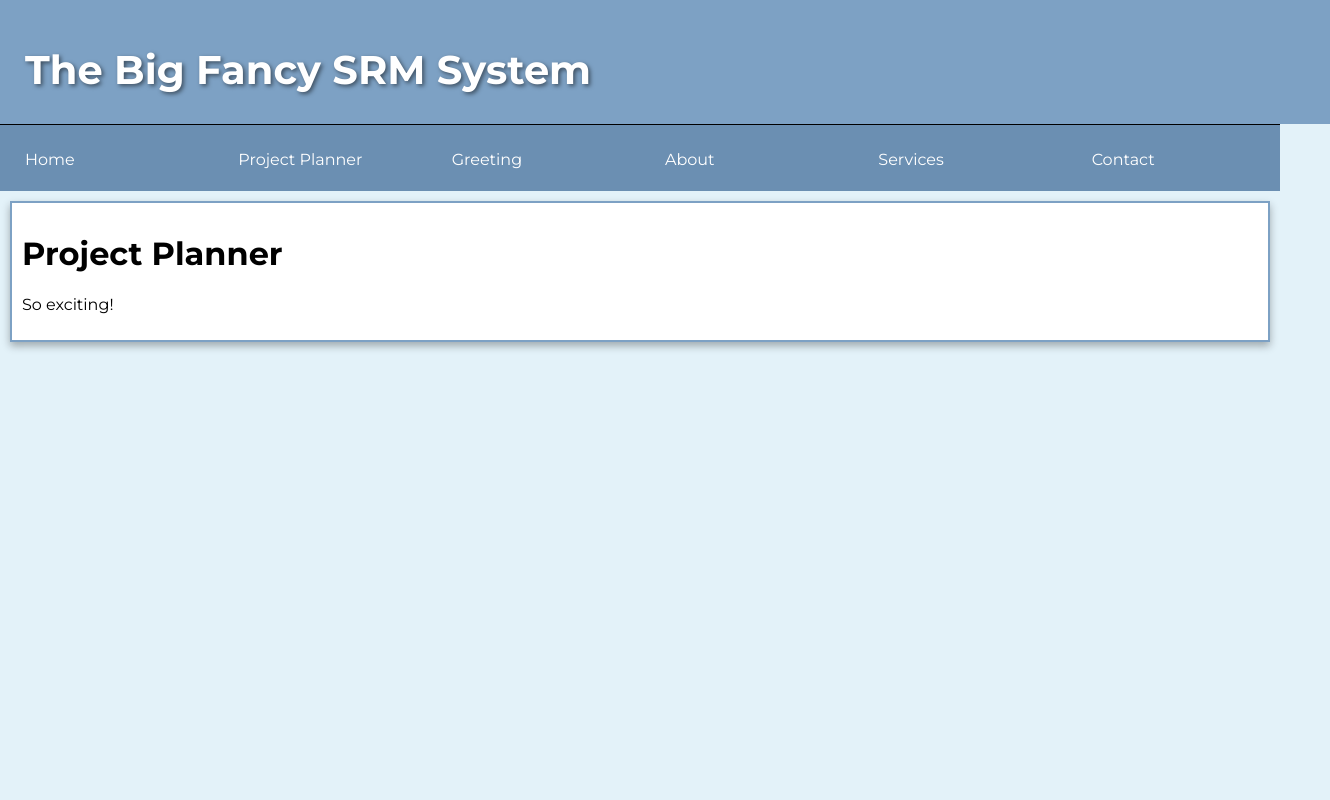
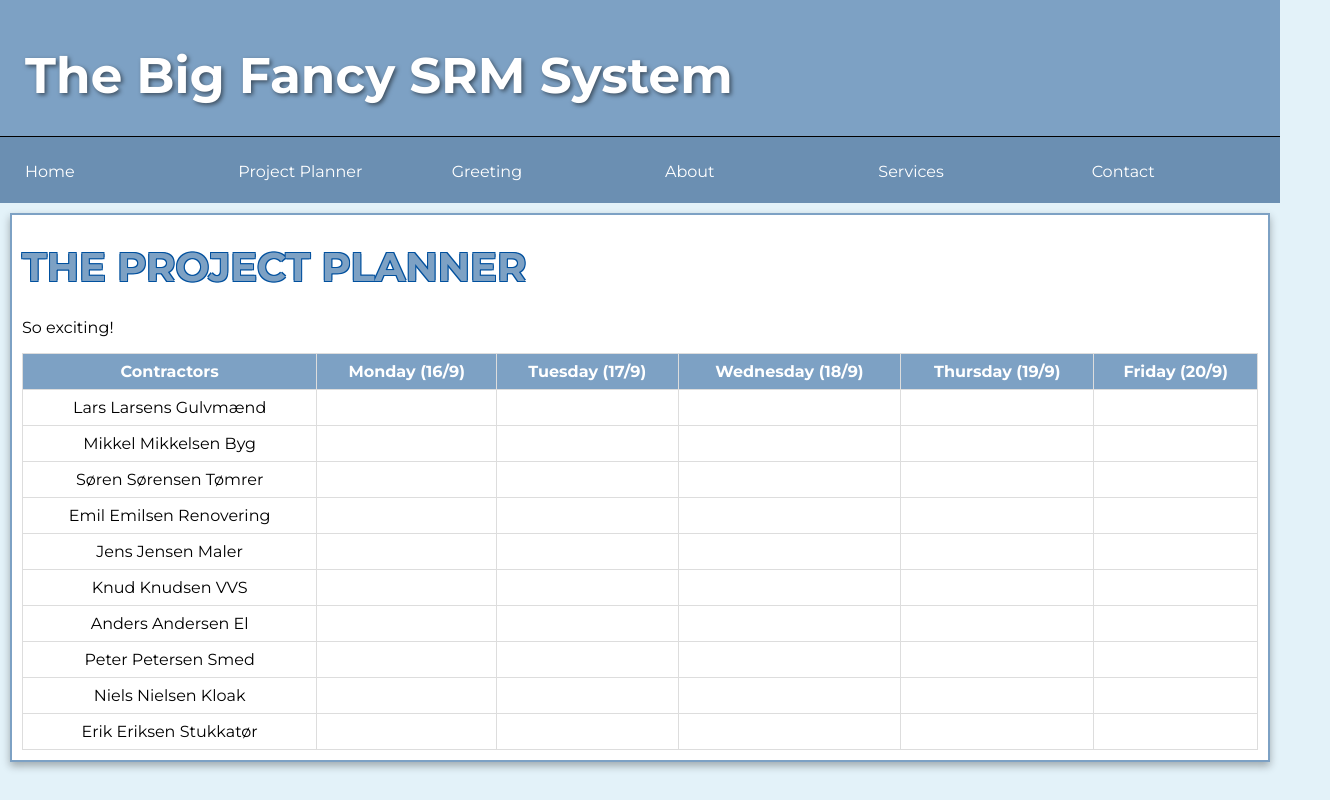
Before and after one commit to MatDat/react-testing-environment, a React (Create React App) app: page /projectPlanner in a window 1280 px wide. Shown: the whole page, 1330 px wide, since content can reach past the window. Built offline with nearby package versions, Linux system fonts and the light colour scheme.

Commit message:
Refactor CSS styles and add new page for Project Planner

```diff
--- a/src/App.css
+++ b/src/App.css
@@ -5,6 +5,14 @@ body {
   padding: 0;
   font-family: "Montserrat", Arial, sans-serif;
   background-color: #e3f2f9;
+}
+
+h1 {
+  font-size: 40px;
+  color: #7da1c4;
+  text-transform: uppercase;
+  text-shadow: -1px -1px 0 #00509e, 1px -1px 0 #00509e, -1px 1px 0 #00509e,
+    1px 1px 0 #00509e;
 }
 
 .App {
@@ -48,13 +56,12 @@ body {
 
 .headerTitle {
   text-shadow: 2px 2px 4px rgba(0, 0, 0, 0.5);
-  font-size: 40px;
+  font-size: 50px;
   text-transform: capitalize;
   font-weight: bold;
 }
 
 .headerContainer {
-  width: 100%;
   padding: 45px 25px 30px 25px;
   background-color: #7da1c4;
   color: white;
@@ -62,11 +69,13 @@ body {
 
 .mainContainer {
   border: 2px solid #7da1c4;
-  padding: 10px;
+  padding: 0px 10px 10px 10px;
   margin: 10px;
   background-color: white;
   box-shadow: 0 4px 8px rgba(0, 0, 0, 0.3);
+  overflow-x: auto; /* Adds horizontal scrolling if needed */
 }
+
 .menuStyle {
   width: 100%;
   background-color: #6b8fb2;
@@ -88,11 +97,11 @@ body {
   box-sizing: border-box;
   cursor: pointer;
   width: 100%;
+  font-size: 16px;
 }
 
 .listItemStyle li a {
   display: block;
-  width: 100%;
   padding: 25px 25px 20px 25px;
   color: white;
   text-decoration: none;
@@ -114,3 +123,35 @@ a:hover {
   color: black;
   transition: all 0.3s ease;
 }
+
+.fullwidth-table {
+  width: 100%;
+  border-collapse: collapse;
+  table-layout: auto; /* Adjusted for better content fitting */
+}
+
+.fullwidth-table th,
+.fullwidth-table td {
+  border: 1px solid #ddd;
+  padding: 8px;
+  text-align: center;
+  word-wrap: break-word; /* Handles long words */
+}
+
+.fullwidth-table th {
+  background-color: #7da1c4;
+  color: white;
+}
+
+@media (max-width: 768px) {
+  .fullwidth-table th,
+  .fullwidth-table td {
+    padding: 4px; /* Reduce padding on smaller screens */
+    font-size: 14px; /* Adjust font size */
+  }
+
+  /* Add horizontal scroll for the table on small screens */
+  .mainContainer {
+    overflow-x: auto;
+  }
+}
--- a/src/Components/Index.js
+++ b/src/Components/Index.js
@@ -3,8 +3,11 @@ import React from "react";
 const Index = () => {
   return (
     <div className="mainContainer">
-      <h1>Welcome to My React App!</h1>
-      <p>Start building your awesome application here.</p>
+      <h1>Welcome to Scalepoints Wonder Application!</h1>
+      <p>
+        Experience the future with our new and awesome system, designed to make
+        your life easier and more productive!
+      </p>
     </div>
   );
 };
--- a/src/Components/ProjectPlanner.js
+++ b/src/Components/ProjectPlanner.js
@@ -1,10 +1,13 @@
 import React from "react";
+import Tables from "./Tables";
 
 const ProjectPlanner = () => {
   return (
     <div className="mainContainer">
-      <h1>Project Planner</h1>
+      <h1>The Project Planner</h1>
       <p>So exciting!</p>
+
+      <Tables />
     </div>
   );
 };
--- /dev/null
+++ b/src/Components/Tables.js
@@ -0,0 +1,83 @@
+import React, { useState } from "react";
+
+const dummyNames = [
+  "Lars Larsens Gulvmænd",
+  "Mikkel Mikkelsen Byg",
+  "Søren Sørensen Tømrer",
+  "Emil Emilsen Renovering",
+  "Jens Jensen Maler",
+  "Knud Knudsen VVS",
+  "Anders Andersen El",
+  "Peter Petersen Smed",
+  "Niels Nielsen Kloak",
+  "Erik Eriksen Stukkatør",
+];
+
+const getWeekDates = () => {
+  const current = new Date();
+  const first = current.getDate() - current.getDay() + 1; // Get Monday
+  const dates = [];
+  for (let i = 0; i < 5; i++) {
+    const date = new Date(current.setDate(first + i));
+    dates.push(
+      `${date.toLocaleDateString("en-GB", {
+        weekday: "long",
+      })} (${date.getDate()}/${date.getMonth() + 1})`
+    );
+  }
+  return dates;
+};
+
+const weekDates = getWeekDates();
+
+const Tables = () => {
+  const [selectedContractor, setSelectedContractor] = useState(null);
+  const [tableData, setTableData] = useState(
+    dummyNames.map(() => Array(weekDates.length).fill(""))
+  );
+
+  const handleContractorClick = (name) => {
+    setSelectedContractor(name);
+  };
+
+  const handleCellClick = (rowIndex, colIndex) => {
+    if (selectedContractor) {
+      setTableData((prevData) => {
+        const newData = [...prevData];
+        newData[rowIndex][colIndex] = selectedContractor;
+        return newData;
+      });
+    }
+  };
+
+  return (
+    <table className="fullwidth-table">
+      <thead>
+        <tr>
+          <th>Contractors</th>
+          {weekDates.map((date, index) => (
+            <th key={index}>{date}</th>
+          ))}
+        </tr>
+      </thead>
+      <tbody>
+        {dummyNames.map((name, rowIndex) => (
+          <tr key={rowIndex}>
+            <td onClick={() => handleContractorClick(name)}>{name}</td>
+            {weekDates.map((_, colIndex) => (
+              <td
+                key={colIndex}
+                onClick={() => handleCellClick(rowIndex, colIndex)}
+                style={{ cursor: "pointer", textAlign: "center" }}
+              >
+                {tableData[rowIndex][colIndex]}
+              </td>
+            ))}
+          </tr>
+        ))}
+      </tbody>
+    </table>
+  );
+};
+
+export default Tables;
```
